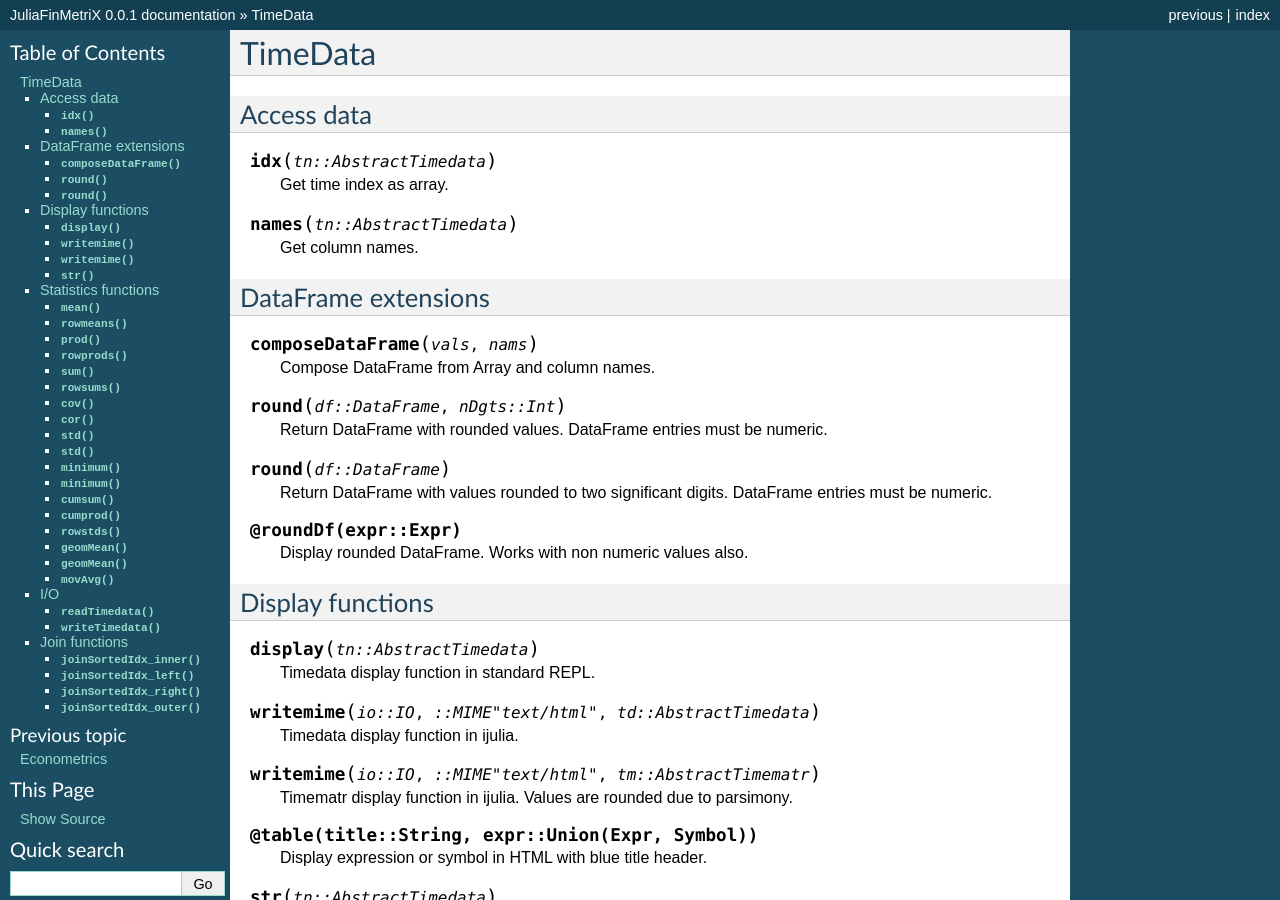
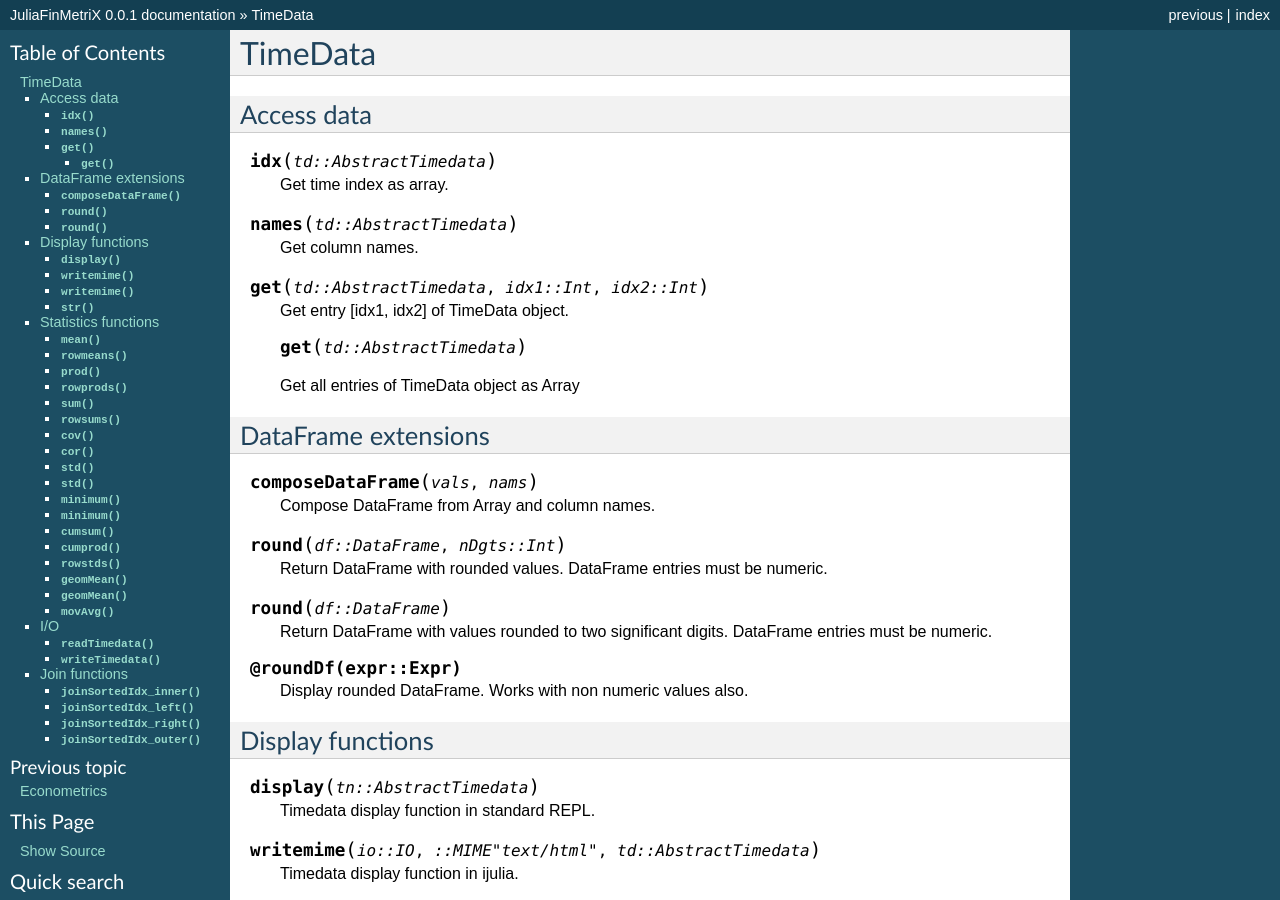
Before and after one commit to JuliaFinMetriX/JuliaFinMetriX.github.io, a Sphinx documentation site: the page built from docs/timeData.rst, in a window 1280 px wide and 900 px high. Built offline with Sphinx 7.4.7, drawn with Linux system fonts in a browser that asks for light colours.

Commit message:
get function descriptions added

```diff
--- a/docs/timeData.rst
+++ b/docs/timeData.rst
@@ -4,13 +4,21 @@
 Access data
 -----------
 
-.. function:: idx(tn::AbstractTimedata)
+.. function:: idx(td::AbstractTimedata)
 
    Get time index as array.
 
-.. function:: names(tn::AbstractTimedata)
+.. function:: names(td::AbstractTimedata)
 
    Get column names.
+
+.. function:: get(td::AbstractTimedata, idx1::Int, idx2::Int)
+
+   Get entry [idx1, idx2] of TimeData object.
+
+   .. function:: get(td::AbstractTimedata)
+
+   Get all entries of TimeData object as Array
 
 DataFrame extensions
 --------------------
```
